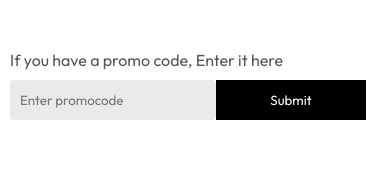
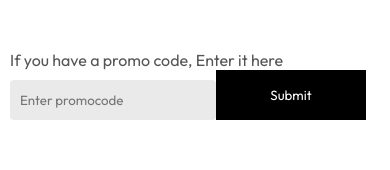
Before and after one commit to Aniketpundir/tomato-frontend, a React (Vite) app: page /cart in a window 390 px wide. Shown: the part 146-316 px from the top of the page. Built offline with nearby package versions, Linux system fonts and the light colour scheme; no server answers.

Commit message:
some changes

```diff
--- a/Pages/Cart/Cart.css
+++ b/Pages/Cart/Cart.css
@@ -129,4 +129,8 @@
     background-color: tomato;
     color: black;
 }
+.cart-promocode-input{
+    display: flex;
+    flex-direction: row;
 }
+}
--- a/src/context/Storecontext.jsx
+++ b/src/context/Storecontext.jsx
@@ -15,7 +15,7 @@ const StoreContextProvider = (props) => {
   const [restroRes, setRestroRes] = useState([]);
   const [cartItem, setCartItem] = useState([]);
   // const url = "http://localhost:3000";
-  const url = "https://foodoreder-3.onrender.com";
+  const url = "https://backend-food-order-ige0.onrender.com";
   const [forLoginToken, setForLoginToken] = useState(" ");
   const [token, setToken] = useState(localStorage.getItem("token") || "");
   const [menu, setMenu] = useState([]);
```
